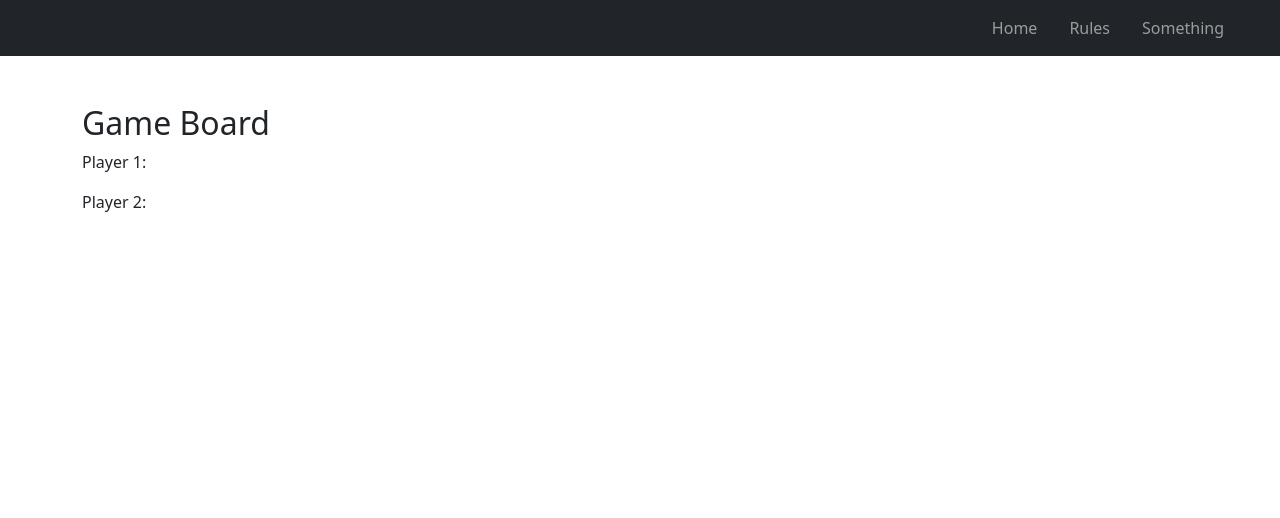
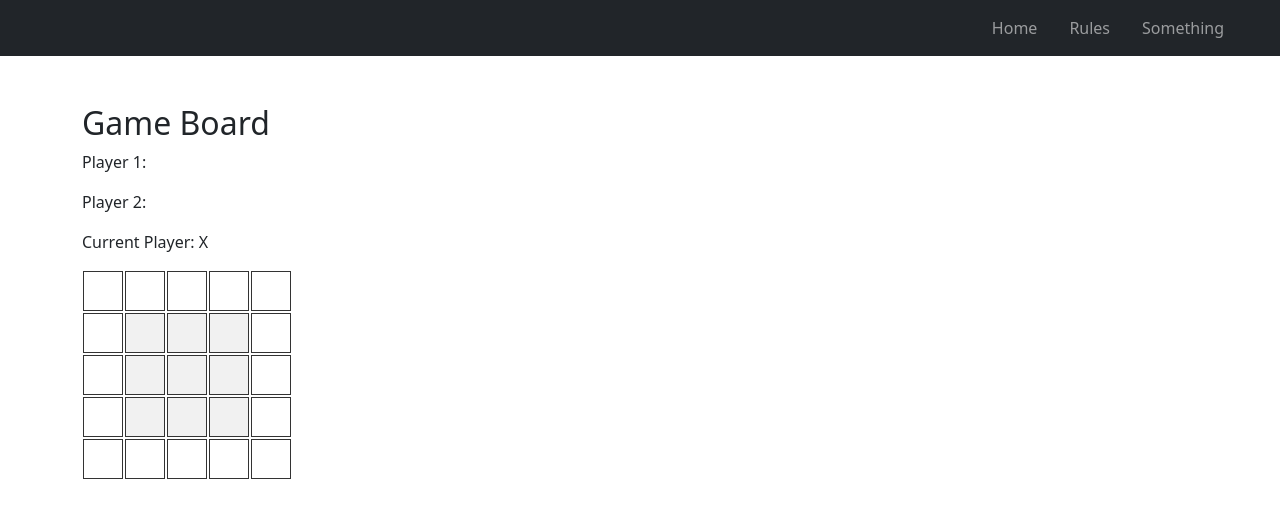
Before and after one commit to ErikLs1/JS_TS_VUE_REACT, a Vue app in the folder ttt-vue/: page /gameboard in a window 1280 px wide. Shown: the top 518 px of the page. Built offline with nearby package versions, Linux system fonts and the light colour scheme; the HTML template or start-up script is replaced by a standard one.

Commit message:
create gameBoard and direction/action buttons

```diff
--- /dev/null
+++ b/ttt-vue/src/components/ActionButton.vue
@@ -0,0 +1,21 @@
+<script setup lang="ts">
+import { defineProps } from 'vue';
+import { useGameStore } from "@/stores/counter.ts";
+
+const props = defineProps<{
+  action: string
+}>()
+
+const store = useGameStore();
+
+</script>
+
+<template>
+<button>
+  {{ action }}
+</button>
+</template>
+
+<style scoped>
+
+</style>
--- /dev/null
+++ b/ttt-vue/src/components/Cell.vue
@@ -0,0 +1,47 @@
+<script setup lang="ts">
+import { defineProps, computed } from 'vue'
+import { useGameStore } from "@/stores/counter.ts";
+
+const props = defineProps<{
+  x: number,
+  y: number,
+  value: string,
+}>()
+
+const store = useGameStore()
+const isInGrid = computed(() => {
+  return store.isWithinBoundsGrid(props.x, props.y)
+})
+
+function handleClick() {
+  if (!store.gameOver) {
+    store.makeMove(props.x, props.y)
+  }
+}
+
+</script>
+
+<template>
+<div
+    class="board-cell"
+    :class="{ 'inner' : isInGrid }"
+    @click="handleClick">
+  {{ value === 'Empty' ? '' : value}}
+</div>
+</template>
+
+<style scoped>
+.board-cell {
+  width: 40px;
+  height: 40px;
+  border: 1px solid #333;
+  margin: 1px;
+  display: flex;
+  align-items: center;
+  justify-content: center;
+  cursor: pointer;
+}
+.board-cell.inner {
+  background-color: #f1f1f1; /* highlight if in grid */
+}
+</style>
--- /dev/null
+++ b/ttt-vue/src/components/DirectionButton.vue
@@ -0,0 +1,25 @@
+<script setup lang="ts">
+import { defineProps } from 'vue';
+import { useGameStore } from "@/stores/counter.ts";
+
+const props = defineProps<{
+  direction: string
+}>()
+
+const store = useGameStore();
+
+function handleClick() {
+  store.moveGrid(props.direction)
+}
+
+</script>
+
+<template>
+<button>
+  {{ direction }}
+</button>
+</template>
+
+<style scoped>
+
+</style>
--- a/ttt-vue/src/components/GameBoard.vue
+++ b/ttt-vue/src/components/GameBoard.vue
@@ -1,11 +1,33 @@
 <script setup lang="ts">
+import { computed } from "vue";
+import { useGameStore } from "@/stores/counter.ts";
+import Cell from "@/components/Cell.vue";
 
+const store = useGameStore()
+const board = computed(() => store.board)
 </script>
 
 <template>
-
+<div class="board">
+  <div
+      class="board-row"
+      v-for="(column, x) in board"
+      :key="x">
+    <Cell
+        v-for="(value, y) in column"
+        :key="y"
+        :x="x"
+        :y="y"
+        :value="value"/>
+  </div>
+</div>
 </template>
 
 <style scoped>
-
+.board {
+  display: inline-block;
+}
+.board-row {
+  display: flex;
+}
 </style>
--- a/ttt-vue/src/stores/counter.ts
+++ b/ttt-vue/src/stores/counter.ts
@@ -1,23 +1,98 @@
 import { defineStore } from 'pinia'
 
+const BOARD_WIDTH = 5
+const BOARD_HEIGHT = 5
 export const useGameStore = defineStore('gameStore', {
   state: () => ({
     mode: '' as string,
     player1: '' as string,
     player2: '' as string,
+
+    board: [] as string[][],
+    currentPlayer: 'X' as 'X' | 'O',
+    gameOver: false,
+    winner: '' as string,
+    moveCount: 0,
+
+    gridLeft: 1,
+    gridTop: 1,
+    gridWidth: 3,
+    gridHeight: 3,
   }),
 
   getters: {
     gameMode: (state) => state.mode,
+
+    getBoard(state) {
+      return state.board
+    },
+
+    isWithinBoundsGrid: (state) => (x: number, y: number) => {
+      const left = state.gridLeft;
+      const right = left + state.gridWidth;
+      const top = state.gridTop;
+      const bottom =  top + state.gridHeight;
+      return x >= left && x < right &&
+             y >= top && y < bottom;
+    }
   },
 
   actions: {
     setMode(selectedMode: string) {
       this.mode = selectedMode
     },
+
     setPlayers(player1: string, player2:string) {
       this.player1 = player1
       this.player2 = player2
     },
+
+    startNewGame() {
+      this.currentPlayer = 'X'
+      this.gameOver = false
+      this.winner = ''
+      this.moveCount = 0
+      this.gridLeft = 1
+      this.gridTop = 1
+      this.gridWidth = 3
+      this.gridHeight = 3
+      this.board = Array.from( { length: BOARD_WIDTH }, ()=>
+        Array.from({ length: BOARD_HEIGHT }, () => 'Empty'))
+    },
+
+    makeMove(x: number, y: number) {
+      if (this.gameOver) return
+      if (this.board[x][y] !== 'Empty') return
+      this.board[x][y] = this.currentPlayer
+      this.checkForWin(x, y)
+      this.moveCount++
+      if (!this.gameOver) {
+        this.currentPlayer = (this.currentPlayer === 'X') ? 'O' : 'X'
+      }
+    },
+
+    checkForWin(x: number, y: number) {
+      return null
+    },
+
+    movePiece(startX: number, startY: number, targetX: number, targetY: number) {
+      if (this.gameOver ||
+          this.board[startX][startY] !== this.currentPlayer ||
+          this.board[targetX][targetY] !== 'Empty') return;
+
+      this.board[targetX][targetY] = this.currentPlayer;
+      this.board[startX][startY] = 'Empty';
+      this.checkForWin(targetX, targetY);
+      this.moveCount++;
+
+      if (!this.gameOver) {
+        this.currentPlayer = (this.currentPlayer === 'X') ? 'O' : 'X';
+      }
+    },
+
+    moveGrid(direction: string) {
+      if (this.gameOver) return
+      return ''
+    }
   }
 })
--- a/ttt-vue/src/views/GameBoarView.vue
+++ b/ttt-vue/src/views/GameBoarView.vue
@@ -1,17 +1,44 @@
 <script setup lang="ts">
-import {useGameStore} from "@/stores/counter.ts";
+import { useGameStore } from "@/stores/counter.ts";
+import { onMounted } from "vue";
+import GameBoard from "@/components/GameBoard.vue";
+import ActionButton from "@/components/ActionButton.vue";
+import DirectionButton from "@/components/DirectionButton.vue";
 
 const store = useGameStore()
-
-const mode = store.mode;
-const player1 = store.player1;
-const player2 = store.player2;
+onMounted(() => {
+  if (!store.board || store.board.length === 0) {
+    store.startNewGame()
+  }
+})
 </script>
 
 <template>
   <div class="container mt-5">
     <h2>Game Board</h2>
-    <p>Player 1: {{ player1 }}</p>
-    <p>Player 2: {{ player2 }}</p>
+    <p>Player 1: {{ store.player1 }}</p>
+    <p>Player 2: {{ store.player2 }}</p>
+    <div>
+      <p>Current Player: {{ store.currentPlayer }}</p>
+    </div>
+
+    <GameBoard/>
+    <div v-if="store.moveCount >= 4">
+      <ActionButton action="Make A Move"/>
+      <ActionButton action="Move The Grid"/>
+      <ActionButton action="Move The Piece"/>
+    </div>
+
+    <div v-if="store.moveCount >= 30">
+      <DirectionButton direction="Up"/>
+      <DirectionButton direction="Down"/>
+      <DirectionButton direction="Left"/>
+      <DirectionButton direction="Right"/>
+      <DirectionButton direction="Up Left"/>
+      <DirectionButton direction="Up Right"/>
+      <DirectionButton direction="Down Left"/>
+      <DirectionButton direction="Down Right"/>
+    </div>
+
   </div>
 </template>
```
